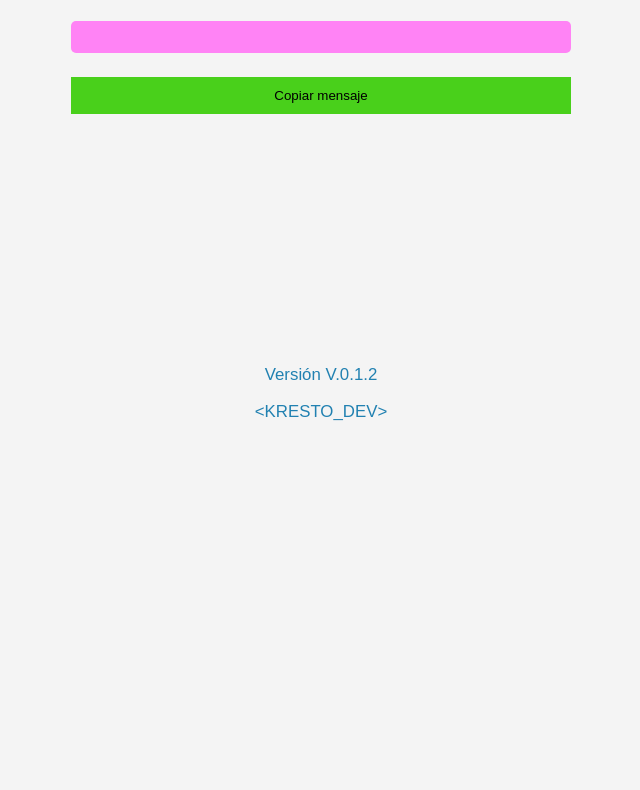
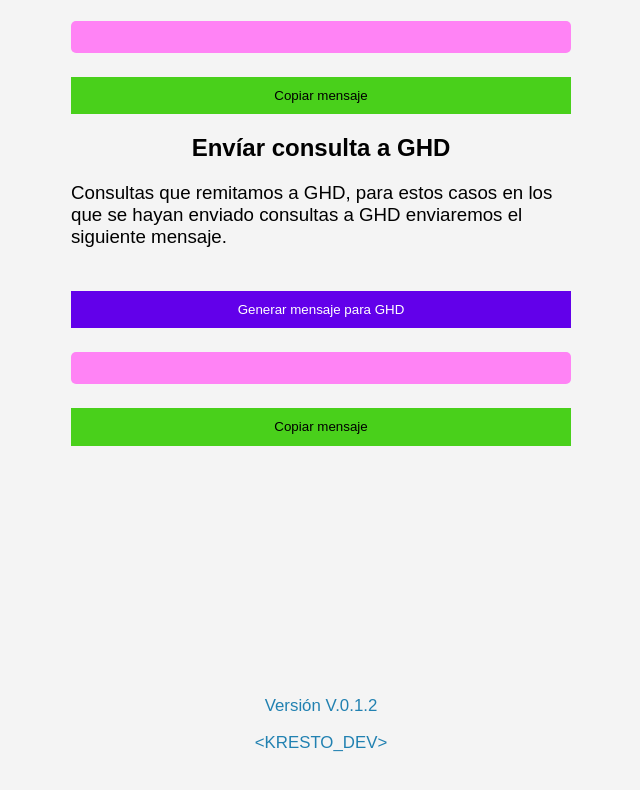
Before and after one commit to DiegoGoGo03/Mensaje_saludo, a plain HTML site: page index.html in a window 1280 px wide. Shown: the part 1204-1994 px from the top of the page, without its empty margins (319-959 px from the left). Before the commit the page ends 1675 px from the top, so only its background shows below. Drawn offline with Linux system fonts and the light colour scheme.

Commit message:
Se agrega sección de GHD

```diff
--- a/index.html
+++ b/index.html
@@ -70,6 +70,14 @@
   <div id="resultadoInactividad"></div>
   <button id="button_copy_inac" type="button">Copiar mensaje</button>
 
+  <h2>Envíar consulta a GHD</h2>
+  <h3 id="informacion">Consultas que remitamos a GHD, para estos casos en los que se hayan enviado consultas a GHD enviaremos el siguiente mensaje.</h3>
+
+  <button id="botonGHD" onclick="generarMensajeGHD()">Generar mensaje para GHD</button>
+  <div id="resultadoGHD"></div>
+  <button id="button_copy_ghd" type="button">Copiar mensaje</button>
+
+
 
 
   <br><br><br><br><br><br><br><br><br><br>
--- a/script.js
+++ b/script.js
@@ -94,3 +94,18 @@ function generarMensajeInactividad() {
 
 // Asociar botón a la función Botón de Mensaje por inactividad
 document.getElementById("button_copy_inac").addEventListener("click", copiarMensaje);
+
+
+//Mensaje para GHD
+function generarMensajeGHD() {
+    const mensaje = `Hola, hemos trasladado tu consulta directamente al equipo de desarrollo para que sea revisada con el detalle que requiere. Cerramos este ticket por este medio, pero el seguimiento continuará a través de TopDesk, donde recibirás las actualizaciones. Si necesitas reactivar la consulta más adelante, puedes reabrirla usando el número de ticket generado al inicio de esta conversación. Agradecemos tu paciencia y comprensión.`
+
+    document.getElementById("resultadoGHD").innerText = mensaje;
+
+    navigator.clipboard.writeText(mensaje)
+        .then(() => console.log("Mensaje copiado al portapapeles."))
+        .catch(err => console.warn("No se pudo copiar: ", err));
+}
+
+// Asociar botón a la función Botón de GHD
+document.getElementById("button_copy_ghd").addEventListener("click", copiarMensaje);
--- a/styles.css
+++ b/styles.css
@@ -39,8 +39,10 @@ button {
     margin-top: 0.5rem;
 }
 
-#button_copy, #button_copy_nd, #button_copy_inac
- {
+#button_copy,
+#button_copy_nd,
+#button_copy_inac,
+#button_copy_ghd {
     margin-top: 1.5rem;
     padding: 0.7rem 1.2rem;
     background-color: #49d01b;
@@ -50,7 +52,10 @@ button {
     width: 100%;
 }
 
-#resultado, #resultadoNoDisponible, #resultadoInactividad {
+#resultado,
+#resultadoNoDisponible,
+#resultadoInactividad,
+#resultadoGHD {
     margin-top: 1.5rem;
     background: #ff83f5;
     padding: 1rem;
```
